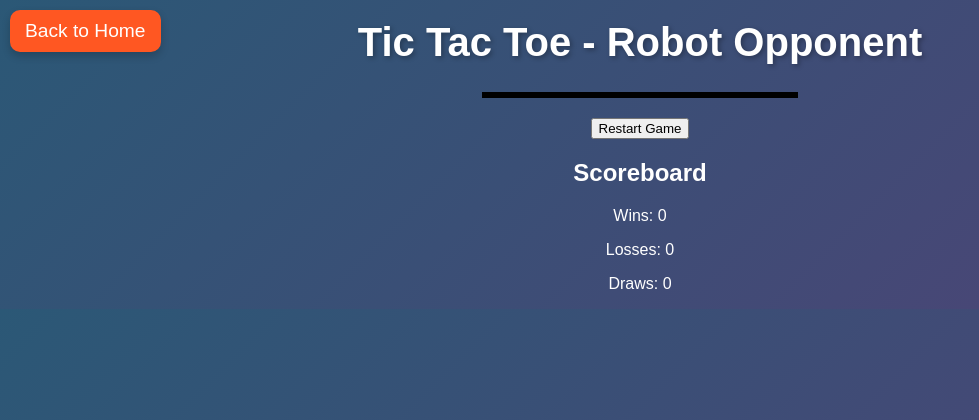
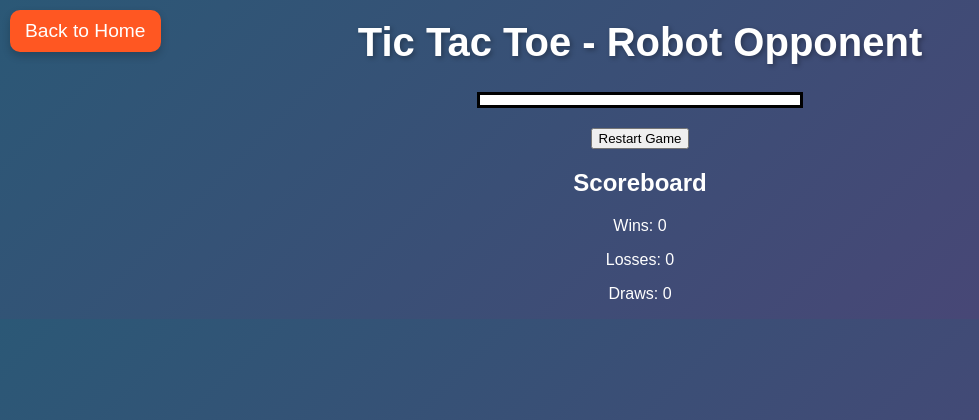
Before and after one commit to onlineminigames/game.github.io, a PHP site: page /tic-tac-toe.html in a window 1280 px wide. Shown: the top 420 px of the page, without its empty margins (0-979 px from the left). Run offline with PHP 8.4, Linux system fonts and the light colour scheme.

Commit message:
Update styles.css

```diff
--- a/styles.css
+++ b/styles.css
@@ -18,12 +18,13 @@ h1 {
 /* Tic Tac Toe board styling */
 #tic-tac-toe-board {
   display: grid;
-  grid-template-columns: repeat(3, 100px);
+  grid-template-columns: repeat(3, 100px); /* 3x3 grid structure */
   grid-gap: 5px;
   margin: 20px auto;
-  width: max-content;
   background-color: #fff;
   border: 3px solid #000;
+  padding: 5px;
+  width: max-content; /* Ensures the grid fits tightly */
 }
 
 .cell {
@@ -33,7 +34,7 @@ h1 {
   border: 1px solid #000;
   font-size: 2em;
   text-align: center;
-  line-height: 100px;
+  line-height: 100px; /* Centers text vertically */
   cursor: pointer;
   transition: background-color 0.3s ease;
 }
@@ -66,3 +67,8 @@ h1 {
 #scoreboard {
   margin-top: 20px;
 }
+
+#result {
+  margin-top: 15px;
+  font-size: 1.5em;
+}
```
